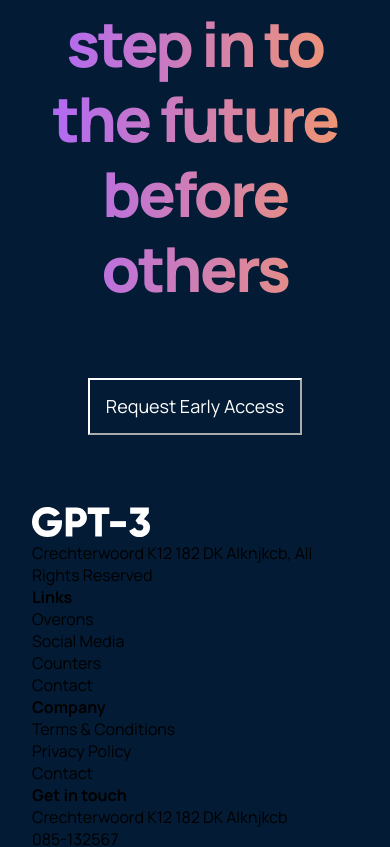
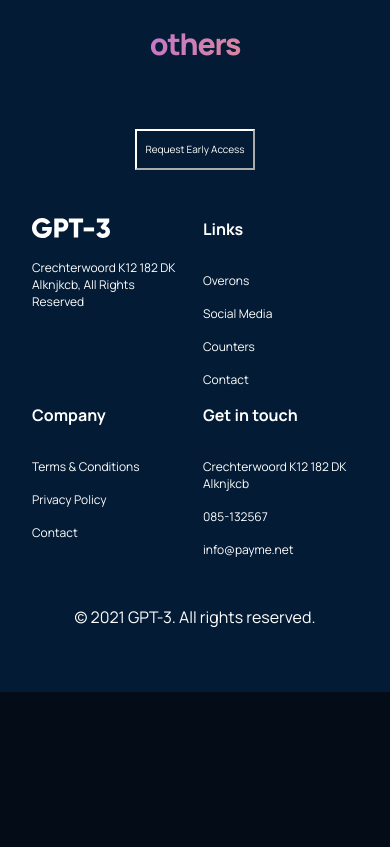
Before and after one commit to muhnurichsan/slicing-modern-ui-react-app, a React (Create React App) app: page / in a window 390 px wide. Shown: the part 8840-9687 px from the top of the page. After the commit the page ends 9532 px from the top, so only its background shows below. Built offline with nearby package versions, Linux system fonts and the light colour scheme.

Commit message:
done making footer container

```diff
--- a/src/containers/Footer/Footer.css
+++ b/src/containers/Footer/Footer.css
@@ -26,3 +26,66 @@
   font-size: 18px;
   line-height: 21px;
 }
+.gpt3__footer-links {
+  color: white;
+  display: flex;
+  justify-content: space-around;
+}
+.gpt3__footer-links .gpt3__footer-links_logo {
+  width: 20%;
+}
+.gpt3__footer-links .gpt3__footer-links_logo img {
+  width: 50%;
+}
+.gpt3__footer-links .gpt3__footer-links_logo p {
+  margin-top: 1rem;
+  cursor: pointer;
+}
+.gpt3__footer-links_div h4 {
+  margin-bottom: 1rem;
+}
+.gpt3__footer-links_div {
+  display: flex;
+  flex-direction: column;
+  gap: 1rem;
+}
+.gpt3__footer-copyright {
+  color: white;
+  text-align: center;
+}
+
+@media screen and (max-width: 990px) {
+  .gpt3__footer-links {
+    display: grid;
+    grid-template-columns: repeat(3, 1fr);
+    gap: 1rem;
+  }
+  .gpt3__footer-links .gpt3__footer-links_logo {
+    width: 100%;
+    height: 100%;
+  }
+}
+
+@media screen and (max-width: 660px) {
+  .gpt3__footer {
+    gap: 3rem;
+  }
+  .gpt3__footer-heading h1 {
+    font-size: 30px;
+  }
+  .gpt3__footer-button button {
+    font-size: 10px;
+    padding: 0.5rem;
+  }
+  .gpt3__footer-links {
+    display: grid;
+    grid-template-columns: repeat(2, 1fr);
+    gap: 1rem;
+  }
+  .gpt3__footer-links .gpt3__footer-links_logo p {
+    font-size: 12px;
+  }
+  .gpt3__footer-links_div p {
+    font-size: 12px;
+  }
+}
```
